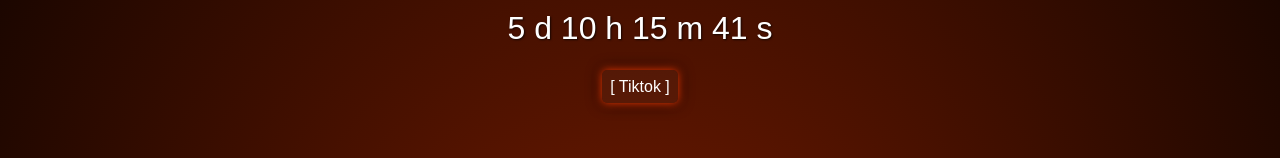
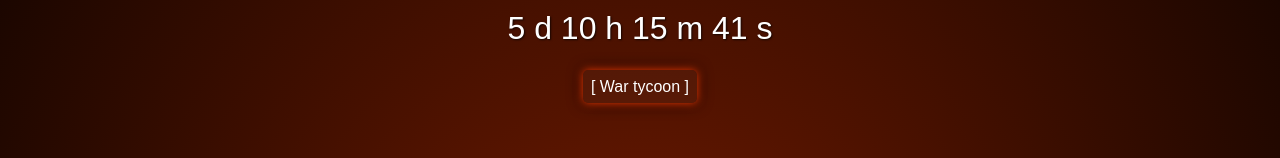
Before and after one commit to PHOOMPHAT-Git/New-Phe-web-code, a plain HTML site: page index.html in a window 1280 px wide. Shown: the part 371-529 px from the top of the page. Drawn offline with Linux system fonts and the light colour scheme.

Commit message:
index.html

```diff
--- a/index.html
+++ b/index.html
@@ -672,7 +672,7 @@
         <h2>[ Live countdown ]</h2>
         <div id="countdown"></div>
         <map class="map">
-          <a href="https://www.tiktok.com/@phoomphat_phe" target="_blank">[ Tiktok ]</a>
+          <a href="https://www.roblox.com/games/4639625707" target="_blank">[ War tycoon ]</a>
         </map>
     </div>
 
```
